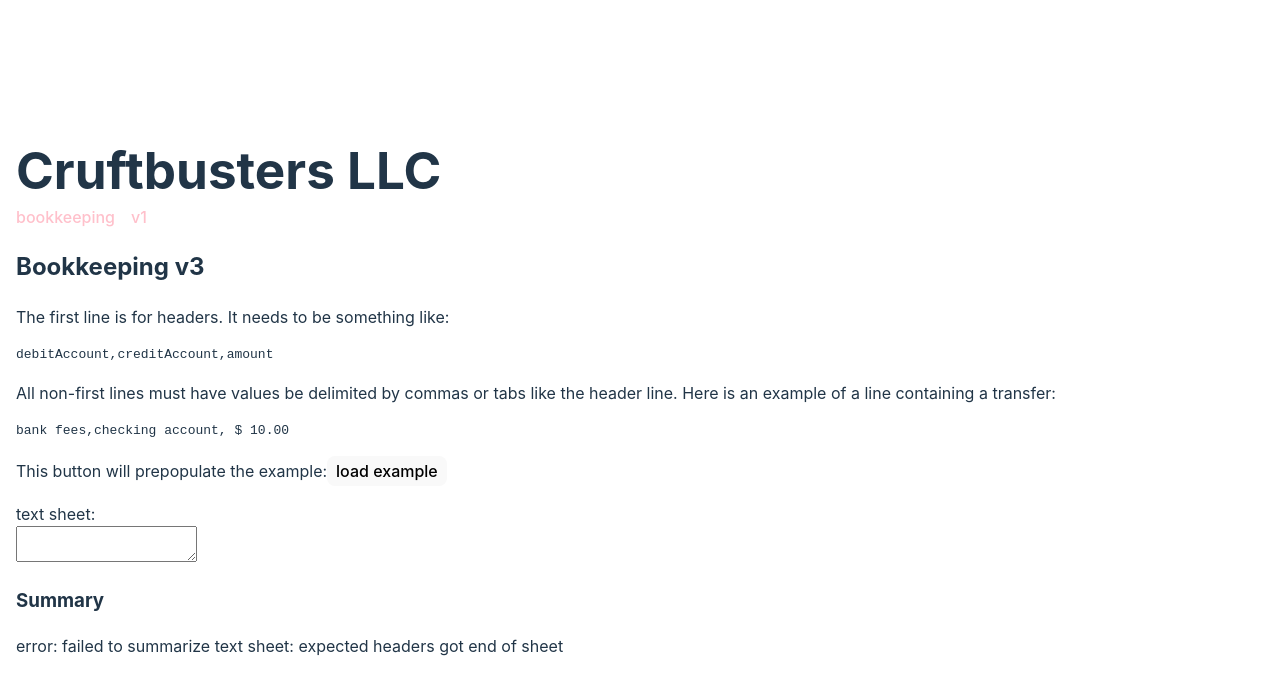
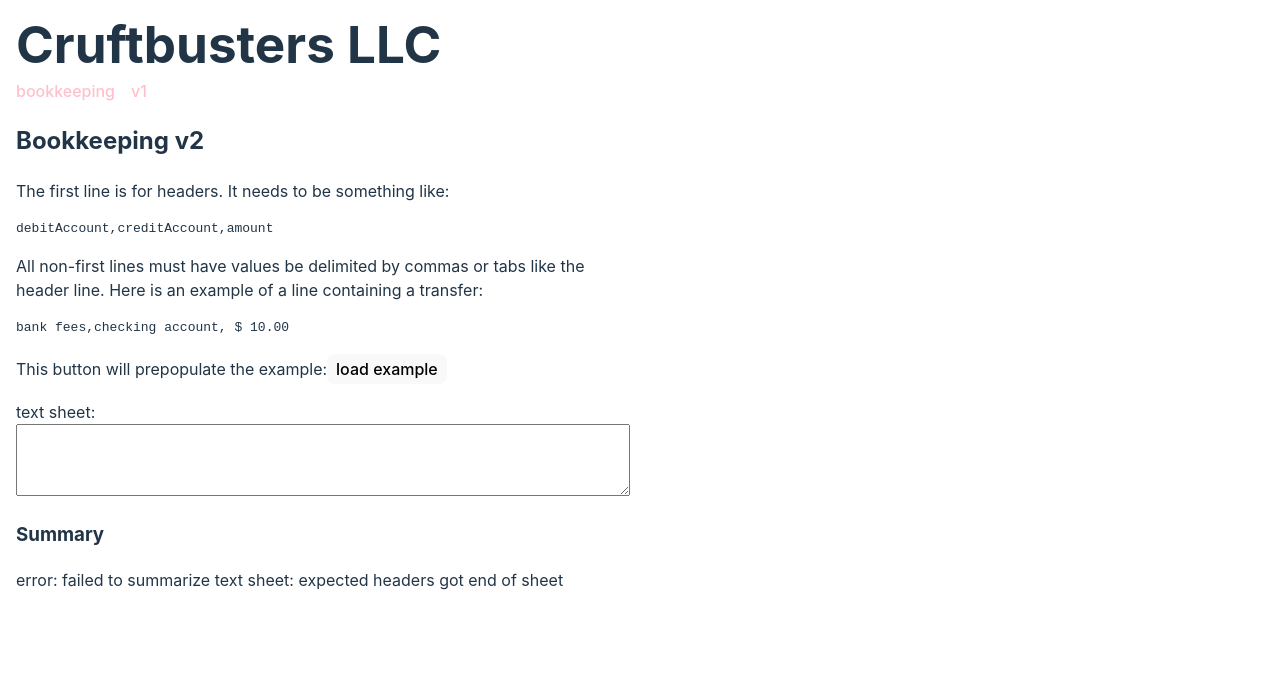
Before and after one commit to cruftbusters/devpod, a React (Vite) app in the folder apps/home/: page /bookkeeping in a window 1280 px wide. Shown: the top 694 px of the page. Built offline with nearby package versions, Linux system fonts and the light colour scheme.

Commit message:
confine bookkeeping v2 to half-width for wide screens

```diff
--- a/apps/home/src/BookkeepingV2.tsx
+++ b/apps/home/src/BookkeepingV2.tsx
@@ -5,6 +5,7 @@ import { parseAmount } from './parseAmount'
 import { TextSheet } from './TextSheet'
 import { formatAmount } from './formatAmount'
 import { AccountBalances, accrueBalance } from './Balance'
+import { VerticalTrack } from './VerticalTrack'
 
 export function BookkeepingV2() {
   const [balance, setBalance] = useState<AccountBalances>(new Map())
@@ -42,9 +43,9 @@ export function BookkeepingV2() {
   }, [text])
 
   return (
-    <>
+    <VerticalTrack>
       <MarginAround>
-        <h2>Bookkeeping v3</h2>
+        <h2>Bookkeeping v2</h2>
         <p>The first line is for headers. It needs to be something like:</p>
         <p style={{ fontFamily: 'monospace' }}>
           debitAccount,creditAccount,amount
@@ -74,7 +75,11 @@ export function BookkeepingV2() {
         <label>
           {' text sheet: '}
           <div>
-            <textarea onChange={(e) => setText(e.target.value)} value={text} />
+            <textarea
+              style={{ width: '100%', height: '5em' }}
+              onChange={(e) => setText(e.target.value)}
+              value={text}
+            />
           </div>
         </label>
       </MarginAround>
@@ -83,7 +88,7 @@ export function BookkeepingV2() {
         <BalanceView balance={balance} />
         {error && <div>{`error: ${error}`}</div>}
       </MarginAround>
-    </>
+    </VerticalTrack>
   )
 }
 
--- /dev/null
+++ b/apps/home/src/VerticalTrack.css
@@ -0,0 +1,5 @@
+@media (min-width: 64em) {
+  .vertical-track {
+    width: 50vw;
+  }
+}
--- /dev/null
+++ b/apps/home/src/VerticalTrack.tsx
@@ -0,0 +1,6 @@
+import { PropsWithChildren } from 'react'
+import './VerticalTrack.css'
+
+export function VerticalTrack({ children }: PropsWithChildren) {
+  return <div className="vertical-track">{children}</div>
+}
--- a/apps/home/src/index.css
+++ b/apps/home/src/index.css
@@ -15,7 +15,7 @@
 
 a {
   font-weight: 500;
-  color:pink;
+  color: pink;
   text-decoration: inherit;
 }
 a:hover {
@@ -24,10 +24,6 @@ a:hover {
 
 body {
   margin: 0;
-  display: flex;
-  place-items: center;
-  min-width: 320px;
-  min-height: 100vh;
 }
 
 h1 {
@@ -35,7 +31,9 @@ h1 {
   line-height: 1.1;
 }
 
-button, input, select {
+button,
+input,
+select {
   padding: 0.25em 0.5em;
 }
 
```
